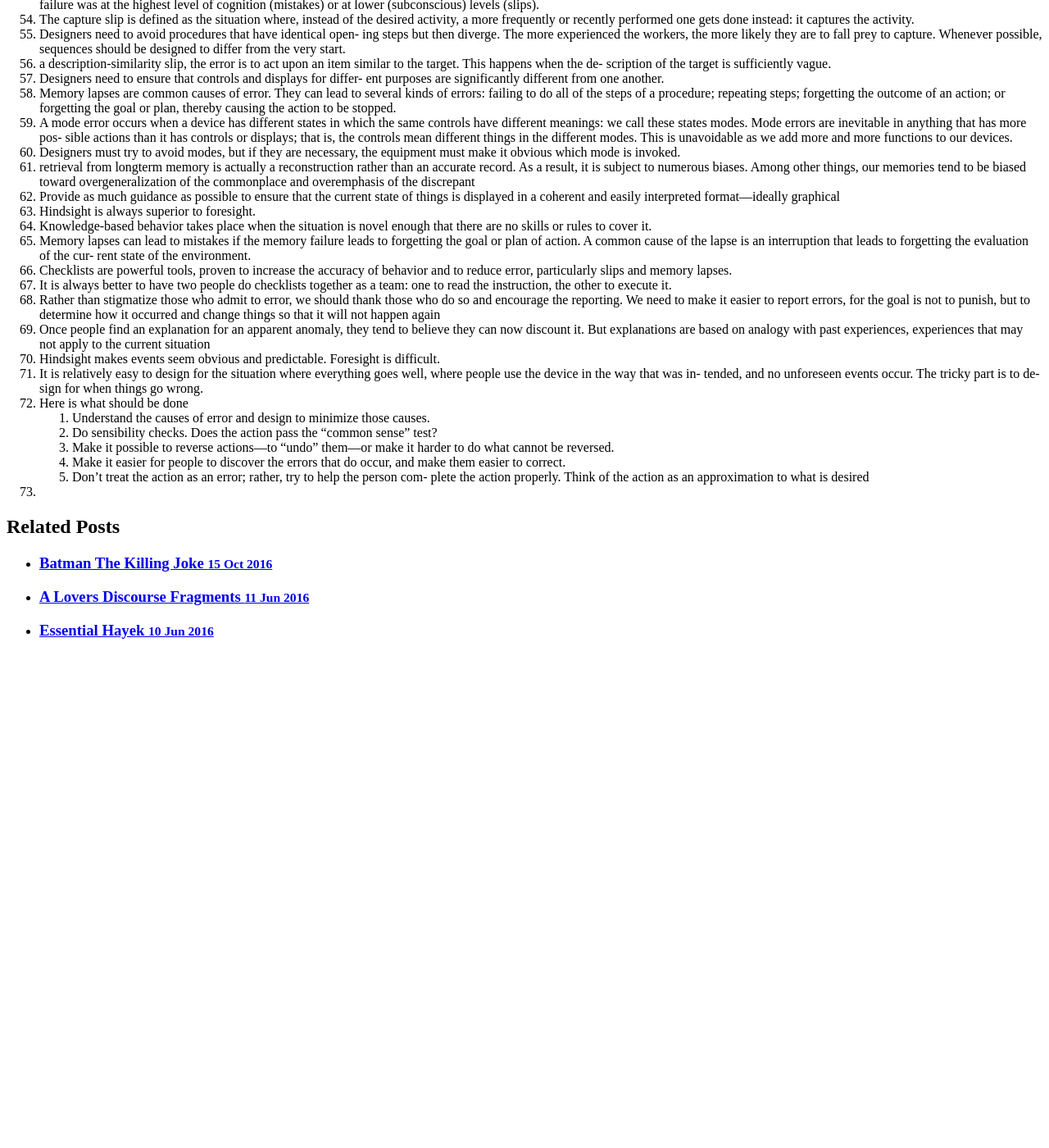
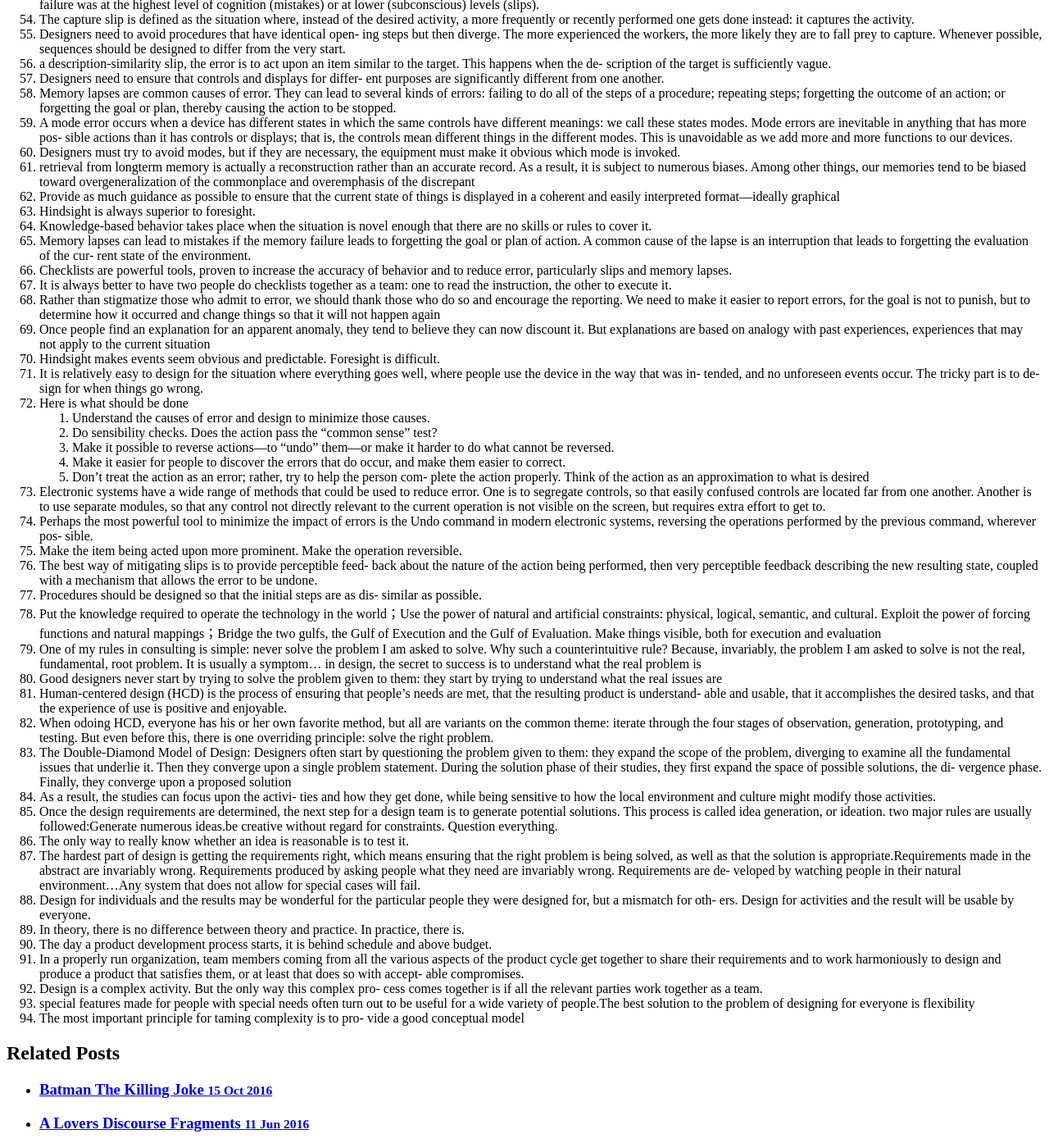
Before and after one commit to air33/air33.github.io, a Jekyll site: the page built from _posts/2016-06-18-The-Design-of-Everyday-Things.md, in a window 1280 px wide and 1400 px high, scrolled down 2631 px. Shown: the whole window at 82% size. Built offline with Jekyll 4.4.1, drawn with Linux system fonts in a browser that asks for light colours; before the commit the page ends 3429 px from its top, so only the background shows below that.

```diff
--- a/_posts/2016-06-18-The-Design-of-Everyday-Things.md
+++ b/_posts/2016-06-18-The-Design-of-Everyday-Things.md
@@ -299,4 +299,77 @@ sign for when things go wrong.
      5. Don’t treat the action as an error; rather, try to help the person com-
          plete the action properly. Think of the action as an approximation to
          what is desired
-73.
+73. Electronic systems have a wide range of methods that could be
+used to reduce error. One is to segregate controls, so that easily
+confused controls are located far from one another. Another is
+to use separate modules, so that any control not directly relevant
+to the current operation is not visible on the screen, but requires
+extra effort to get to.
+74. Perhaps the most powerful tool to minimize the impact of errors
+is the Undo command in modern electronic systems, reversing the
+operations performed by the previous command, wherever pos-
+sible.
+75. Make the item being acted upon more prominent. Make the operation reversible.
+76. The best way of mitigating slips is to provide perceptible feed-
+back about the nature of the action being performed, then very
+perceptible feedback describing the new resulting state, coupled
+with a mechanism that allows the error to be undone.
+77. Procedures should be designed so that the initial steps are as dis-
+similar as possible.
+78. Put the knowledge required to operate the technology in the world；Use the power of natural and artificial constraints: physical, logical,
+semantic, and cultural. Exploit the power of forcing functions and
+natural mappings；Bridge the two gulfs, the Gulf of Execution and the Gulf of Evaluation. Make things visible, both for execution and evaluation
+79. One of my rules in consulting is simple: never solve the
+problem I am asked to solve. Why such a counterintuitive rule? Because, invariably, the problem I am asked
+to solve is not the real, fundamental, root problem. It
+is usually a symptom... in design, the secret to success is to understand what
+the real problem is
+80. Good designers never start by trying to solve the problem given
+to them: they start by trying to understand what the real issues are
+81. Human-centered design (HCD) is the process of ensuring that
+people’s needs are met, that the resulting product is understand-
+able and usable, that it accomplishes the desired tasks, and that the
+experience of use is positive and enjoyable.
+82. When odoing HCD, everyone has his or her own favorite method,
+but all are variants on the common theme: iterate through the four
+stages of observation, generation, prototyping, and testing. But
+even before this, there is one overriding principle: solve the right
+problem.
+83. The Double-Diamond Model of Design: Designers often start by questioning the problem given to them: they expand the scope of the problem, diverging to examine all
+the fundamental issues that underlie it. Then they converge upon
+a single problem statement. During the solution phase of their
+studies, they first expand the space of possible solutions, the di-
+vergence phase. Finally, they converge upon a proposed solution
+84. As a result, the studies can focus upon the activi-
+ties and how they get done, while being sensitive to how the local
+environment and culture might modify those activities.
+85. Once the design requirements are determined, the next step for
+a design team is to generate potential solutions. This process is
+called idea generation, or ideation. two major rules are usually followed:Generate numerous ideas.be creative without regard for constraints. Question everything.
+86. The only way to really know whether an idea is reasonable is to
+test it.
+87. The hardest part of design is getting the requirements right,
+which means ensuring that the right problem is being solved, as
+well as that the solution is appropriate.Requirements made in the
+abstract are invariably wrong. Requirements produced by asking
+people what they need are invariably wrong. Requirements are de-
+veloped by watching people in their natural environment...Any system that does not allow for special cases will fail.
+88. Design for individuals and the results may be wonderful for the
+particular people they were designed for, but a mismatch for oth-
+ers. Design for activities and the result will be usable by everyone.
+89. In theory, there is no difference between theory and practice.
+In practice, there is.
+90. The day a product development process starts, it is behind schedule and
+above budget.
+91. In a properly run organization, team members coming from all
+the various aspects of the product cycle get together to share their
+requirements and to work harmoniously to design and produce
+a product that satisfies them, or at least that does so with accept-
+able compromises.
+92. Design is a complex activity. But the only way this complex pro-
+cess comes together is if all the relevant parties work together as
+a team.
+93. special features made for people with special needs often
+turn out to be useful for a wide variety of people.The best solution to the problem of designing for everyone is flexibility
+94. The most important principle for taming complexity is to pro-
+vide a good conceptual model
```
Also changed, not shown: _posts/private/2017-03-02-todo-list-2017.md (added, +104 -0 lines).
